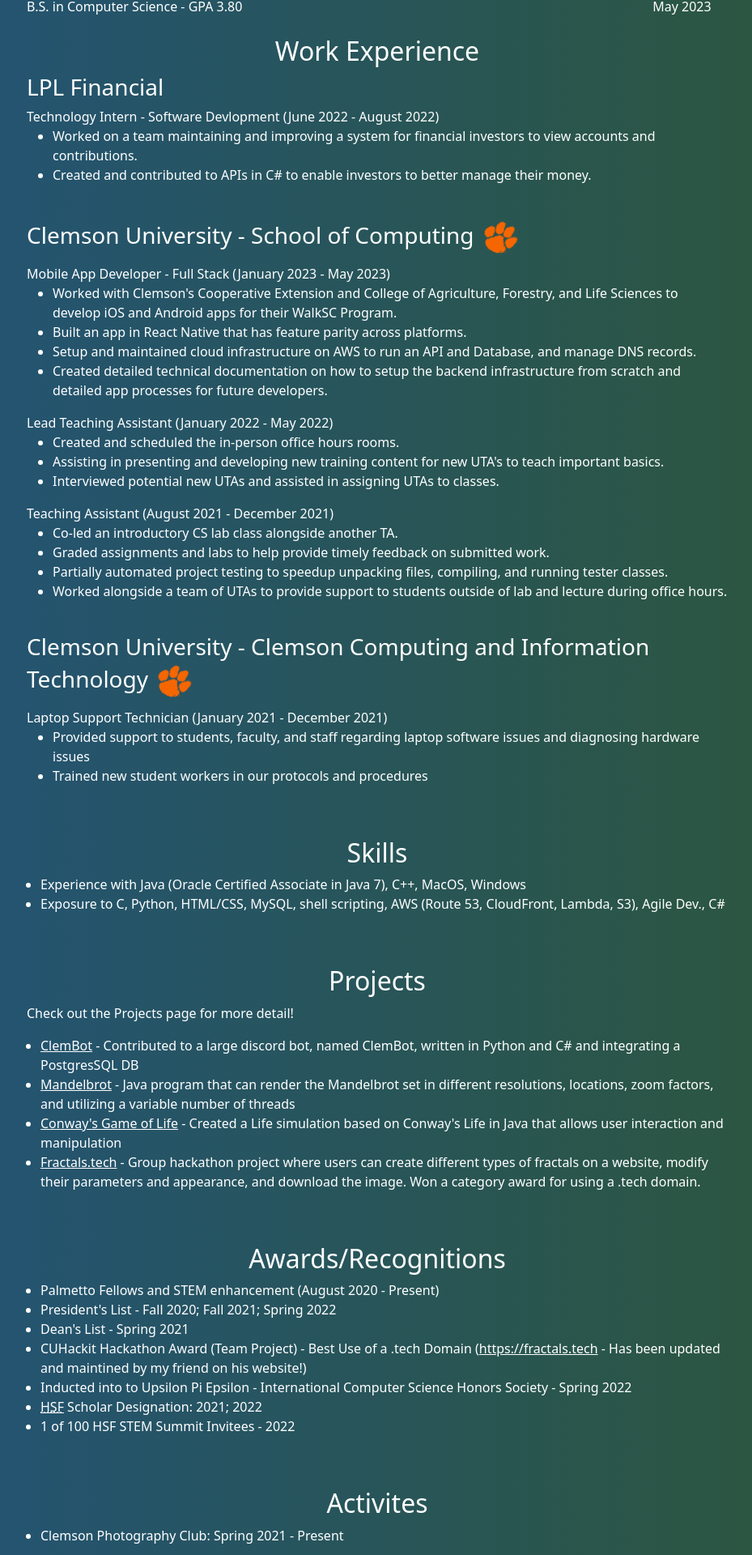
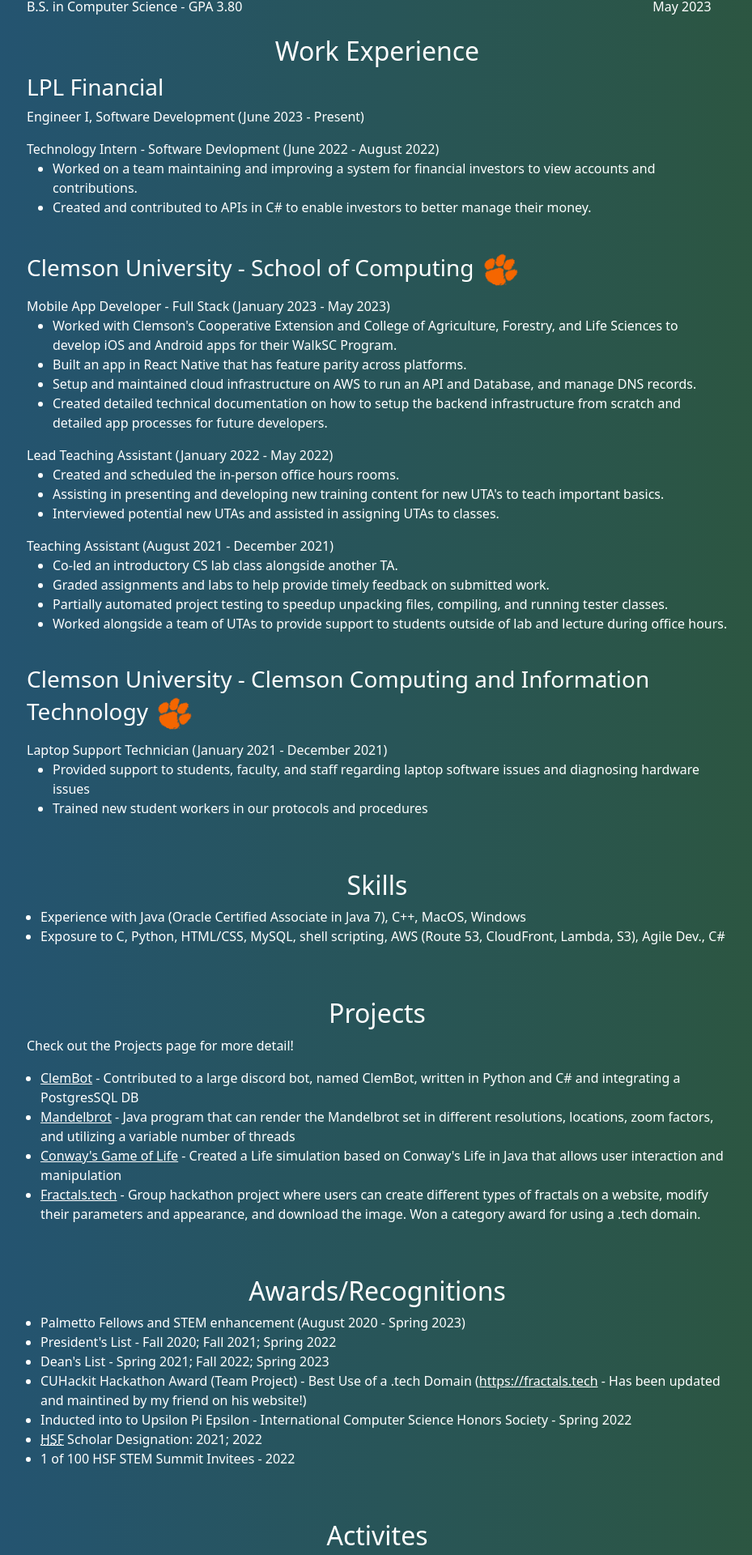
Before and after one commit to smathep/Portfolio, a React (Create React App) app: page /resume in a window 1280 px wide. Shown: the part 420-2340 px from the top of the page at 81% size, without its empty margins (174-1103 px from the left). Built offline with nearby package versions, Linux system fonts and the light colour scheme.

Commit message:
Updates to resume and email icon

```diff
--- a/src/pages/Home.jsx
+++ b/src/pages/Home.jsx
@@ -4,16 +4,10 @@
 // import ReactDOM from 'react-dom/client';
 export default function Home(){
     return (
-        // <div><p>TestHome</p></div>
         <div>
-            {/* <Navbar /> */}
-            {/* <h1>Home</h1> */}
-            {/* <Navbar/> */}
-            {/* <div id="root"></div> */}
             <div id="content">
 
                 <br />
-                {/* <h1 style={{"text-align": "center", "background-color": "var(--purple)", "border": "20px solid var(--purple)"}}>Hello! My name is Patrick Smathers</h1> */}
                 <h1 style={{"text-align": "center", "marginTop":"20px", "marginBottom":"20px"}}>Hello! My name is Patrick Smathers</h1>
 
 
@@ -42,7 +36,7 @@
 
                     <h2>Links:</h2>
                     <p>
-                        <a id="linkIcon" href="mailto:patrick@patricksmathers.com"> <img src="./assets/resume/email_icon.png" style={{"vertical-align": "middle", "width": "8%"}}/> </a>
+                        <a id="linkIcon" href="mailto:patrick@patricksmathers.com"> <img src="./assets/resume/email_icon.png" style={{"vertical-align": "middle", "width": "10%"}}/> </a>
 
                         <a id="linkIcon" href="https://www.linkedin.com/in/patrick-smathers/"> <img src="./assets/resume/LI-In-Bug.png" width="8%" style={{"vertical-align": "middle", "margin-left": "5%", "margin-right": "4%"}}/> </a>
 
--- a/src/pages/Resume.jsx
+++ b/src/pages/Resume.jsx
@@ -18,7 +18,7 @@
 
             <div class="table" className='centered'>
                 <ul id="horizontal-list">
-                    <li><img src="./assets/resume/email_icon.png" width="50px" style={{"vertical-align": "middle", "margin-right": "3px"}}/> <a id="links" href="mailto:patrick@patricksmathers.com">patrick@patricksmathers.com</a></li>
+                    <li><img src="./assets/resume/email_icon.png" width="60px" style={{"vertical-align": "middle", "margin-right": "3px"}}/> <a id="links" href="mailto:patrick@patricksmathers.com">patrick@patricksmathers.com</a></li>
                     <li><img src="./assets/resume/LI-In-Bug.png" width="50px" style={{"vertical-align": "middle", "margin-right": "1px"}}/> <a id="links" href="https://www.linkedin.com/in/patrick-smathers/">patrick-smathers</a></li>
                     <li><img src="./assets/resume/GitHub-Mark-Light-120px-plus.png" width="50px" style={{"vertical-align": "middle", "margin-right": "1px"}}/> <a id="links" href="https://github.com/smathep/">smathep</a></li>
                 </ul>
@@ -43,6 +43,9 @@
             <h2>Work Experience</h2>
 
             <h3>LPL Financial</h3>
+            <p>
+                Engineer I, Software Development (June 2023 - Present)
+            </p>
             <p>
                 Technology Intern - Software Devlopment (June 2022 - August 2022)
                 <br />
@@ -117,9 +120,9 @@
             <br />
             <h2>Awards/Recognitions</h2>
             <ul>
-                <li>Palmetto Fellows and STEM enhancement (August 2020 - Present)</li>
+                <li>Palmetto Fellows and STEM enhancement (August 2020 - Spring 2023)</li>
                 <li>President's List - Fall 2020; Fall 2021; Spring 2022</li>
-                <li>Dean's List - Spring 2021</li>
+                <li>Dean's List - Spring 2021; Fall 2022; Spring 2023</li>
                 <li>CUHackit Hackathon Award (Team Project) - Best Use of a .tech Domain (<a id="links" href="http://fractals.iapetus11.me">https://fractals.tech</a> - Has been updated and maintined by my friend on his website!)</li>
                 <li>Inducted into to Upsilon Pi Epsilon - International Computer Science Honors Society - Spring 2022</li>
                 <li> <u><abbr title="Hispanic Scholarship Fund">HSF</abbr></u> Scholar Designation: 2021; 2022 </li>
@@ -130,7 +133,7 @@
             <br />
             <h2>Activites</h2>
             <ul>
-                <li>Clemson Photography Club: Spring 2021 - Present</li>
+                <li>Clemson Photography Club: Spring 2021 - Spring 2022</li>
             </ul>
 
             <br />
```
Also changed, not shown: public/assets/resume/email_icon.png, 1 other file (tests, documents, lock files or other folders).
